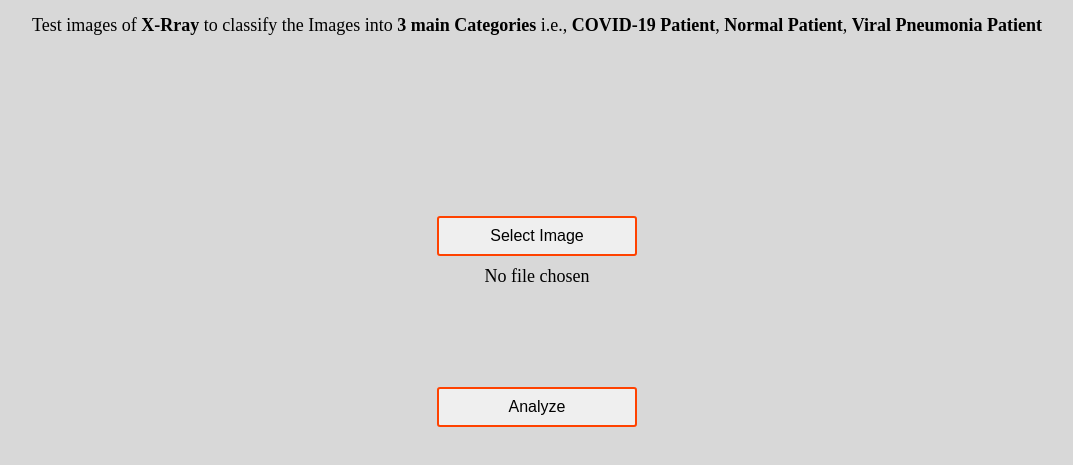
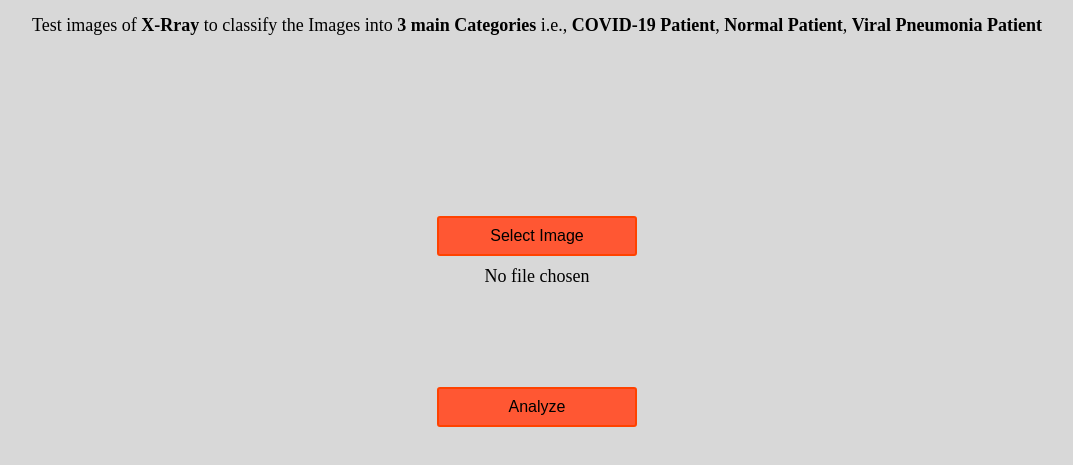
Before and after one commit to mdsharique/Detect-Covid19, a plain HTML site: page app/view/index.html in a window 1280 px wide. Shown: the part 117-582 px from the top of the page, without its empty margins (103-1176 px from the left). Drawn offline with Linux system fonts and the light colour scheme.

Commit message:
Update style.css

```diff
--- a/app/static/style.css
+++ b/app/static/style.css
@@ -43,7 +43,7 @@ button.choose-file-button {
     width: 200px;
     height: 40px;
     border-radius: 3px;
-    background-color: ##FF5733;
+    background-color: #FF5733;
     border: solid 2px #FF4200;
     font-size: 16px;
     color: #000000;
@@ -54,7 +54,7 @@ button.analyze-button {
     height: 40px;
     border: solid 2px #FF4200;
     border-radius: 3px;
-    background-color: ##FF5733;
+    background-color: #FF5733;
     font-size: 16px;
     color: #000000;
 }
```
